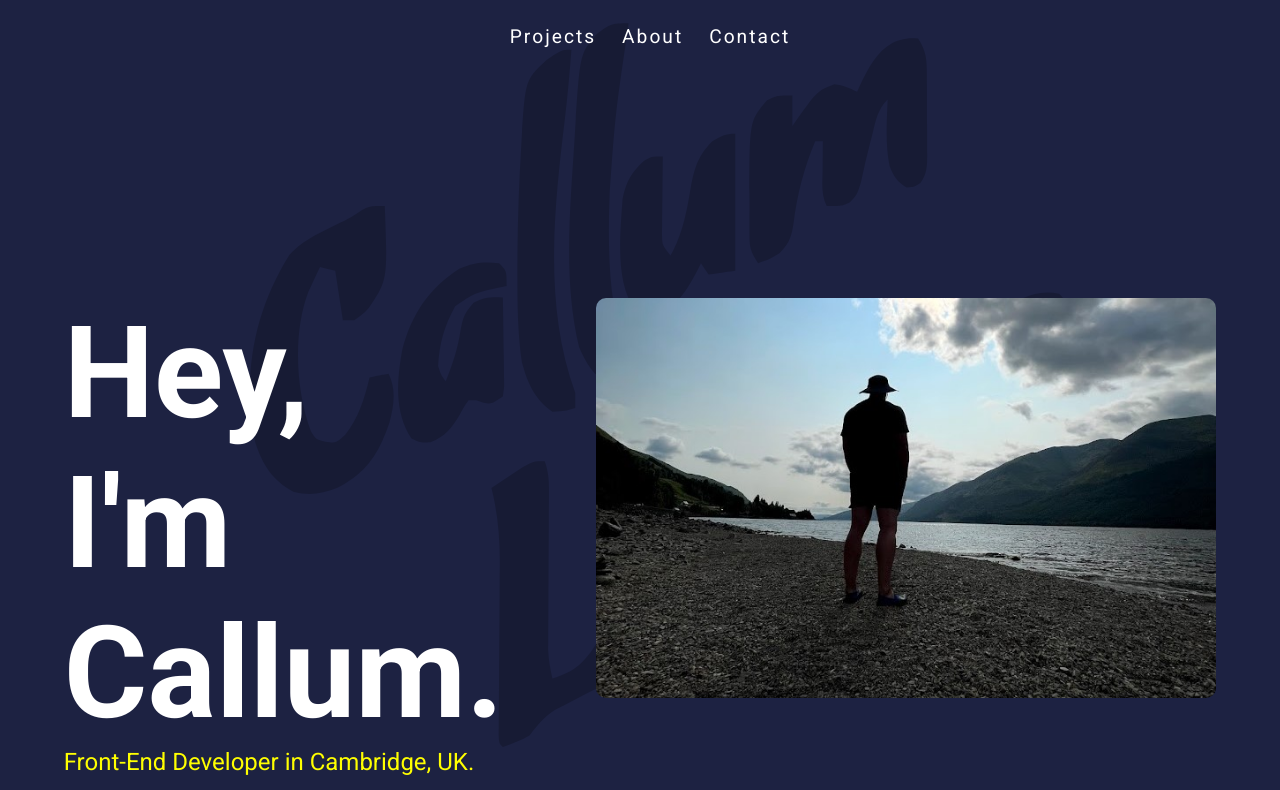
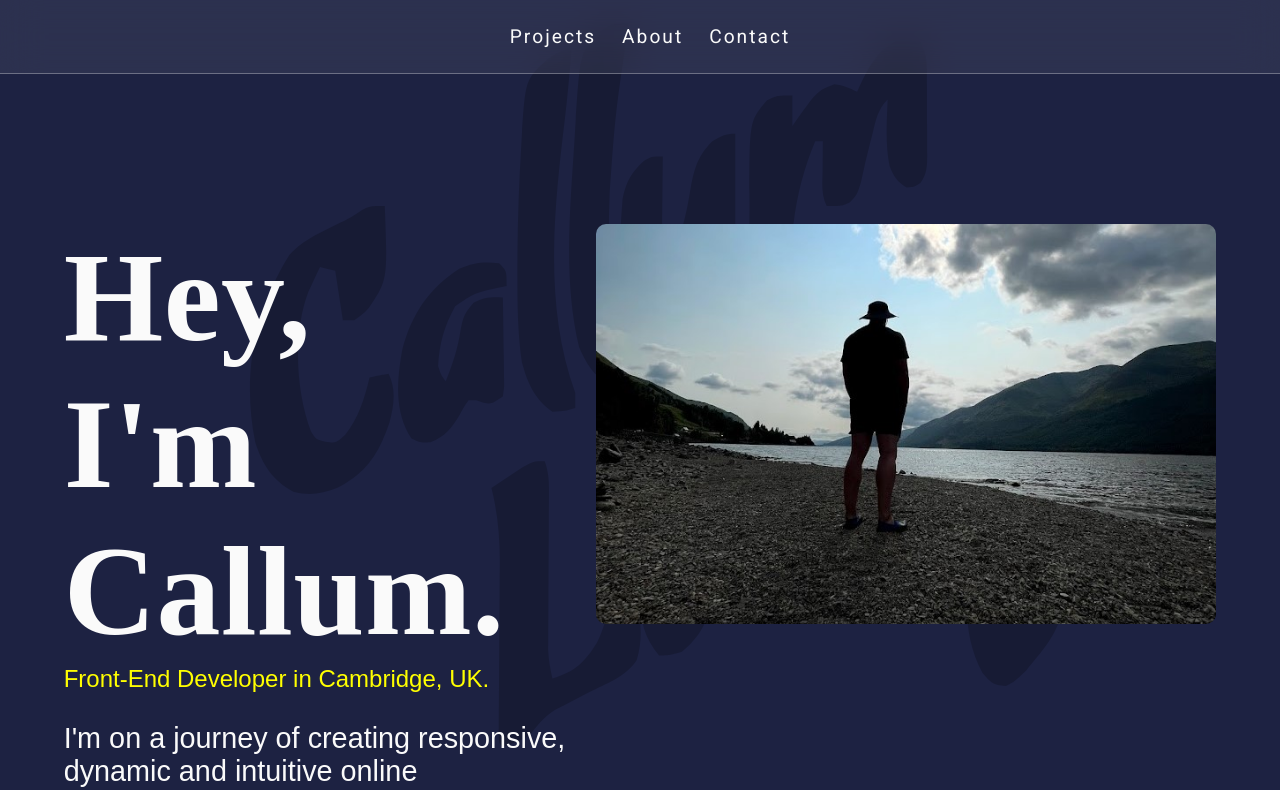
Before and after one commit to callum-laing/portfolio-v4, a Svelte app: page / in a window 1280 px wide. Shown: the top 790 px of the page. Built offline with nearby package versions, Linux system fonts and the light colour scheme; a web font is replaced by a local one.

Commit message:
fixed styling

```diff
--- a/src/app.css
+++ b/src/app.css
@@ -7,10 +7,14 @@ body {
 }
 
 h1 {
-  /* font-family: "Oregano", cursive; */
+  font-family: "Young Serif", serif;
+  letter-spacing: 0.5px;
+}
 
+p {
+  font-family: sans-serif;
+}
 
-}
 
 h1,
 h2,
@@ -19,5 +23,5 @@ h4,
 h5,
 p,
 a {
-  color: white;
+  color: rgba(250, 250, 250);
 }
--- a/src/components/Contact.svelte
+++ b/src/components/Contact.svelte
@@ -26,6 +26,7 @@
 	padding-left: 50px;
     padding-right: 50px;
 	padding-top: 150px;
+	padding-bottom: 100px;
 	}
 
 	.grid-wrap {
--- a/src/components/Footer.svelte
+++ b/src/components/Footer.svelte
@@ -20,9 +20,11 @@
     display: flex;
     justify-content: center;
     align-items: center;
-    margin-top: 100px;
-    border-top: 1px solid white;
-    padding: 20px;
+    padding-bottom: 25px;
+    padding-top: 25px;
+    backdrop-filter: blur(20px);
+    background: rgba(255,255,255,0.07);
+    border-top: 1px solid rgba(255,255,255,0.3);
 }
 
 h2 {
--- a/src/components/Navbar.svelte
+++ b/src/components/Navbar.svelte
@@ -25,14 +25,15 @@
         display: flex;
         justify-content: space-around;
         align-items: center;
-        color: white;
-        margin-bottom: 100px;
-        margin-top: 25px;
+        padding-bottom: 25px;
+        padding-top: 25px;
+        backdrop-filter: blur(20px);
+        background: rgba(255,255,255,0.07);
+        border-bottom: 1px solid rgba(255,255,255,0.3);
     }
 
     a {
         text-decoration: none;
-        color: white;
         margin-left: 20px;
         font-size: 1.2em;
     }
```
